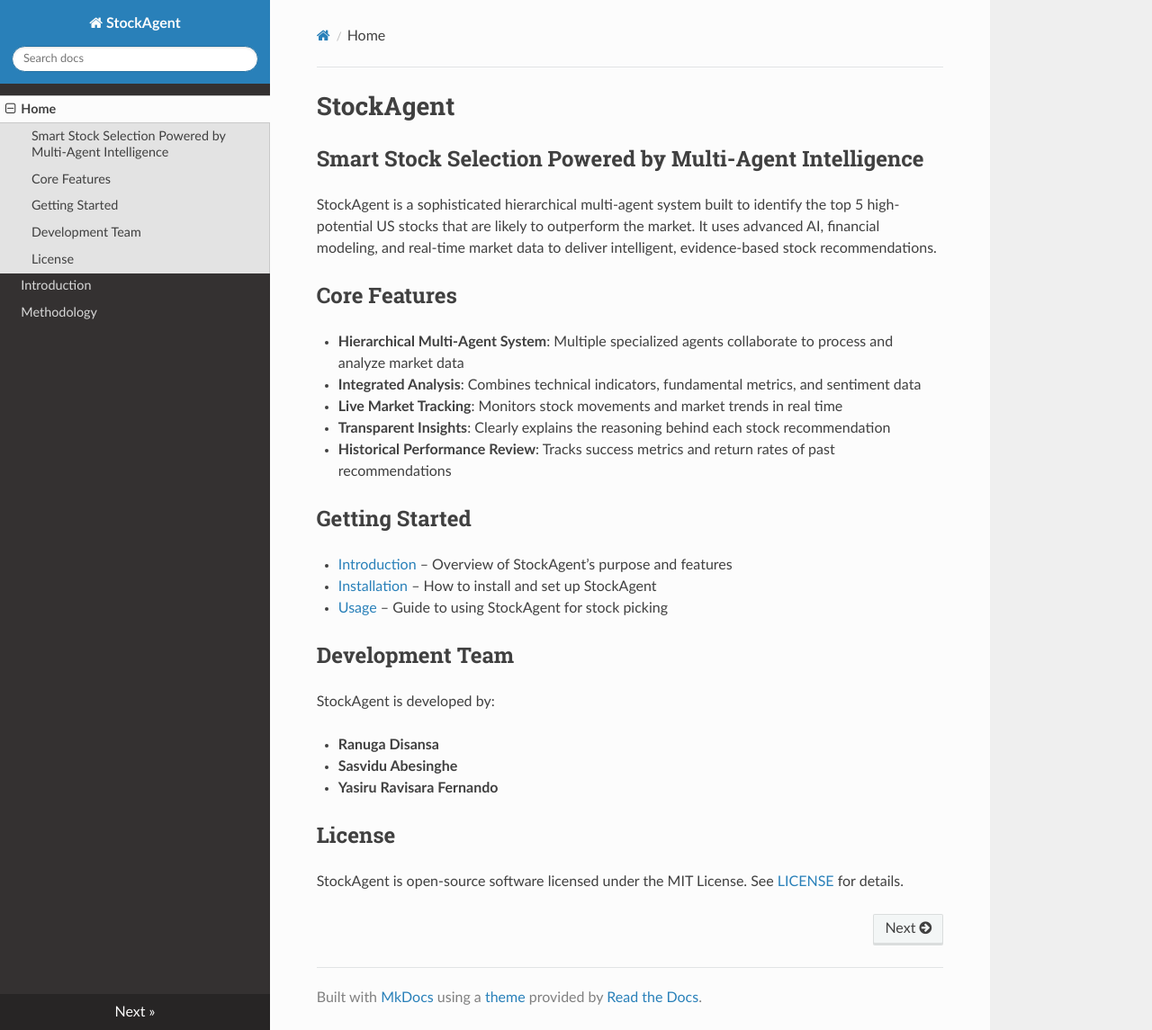
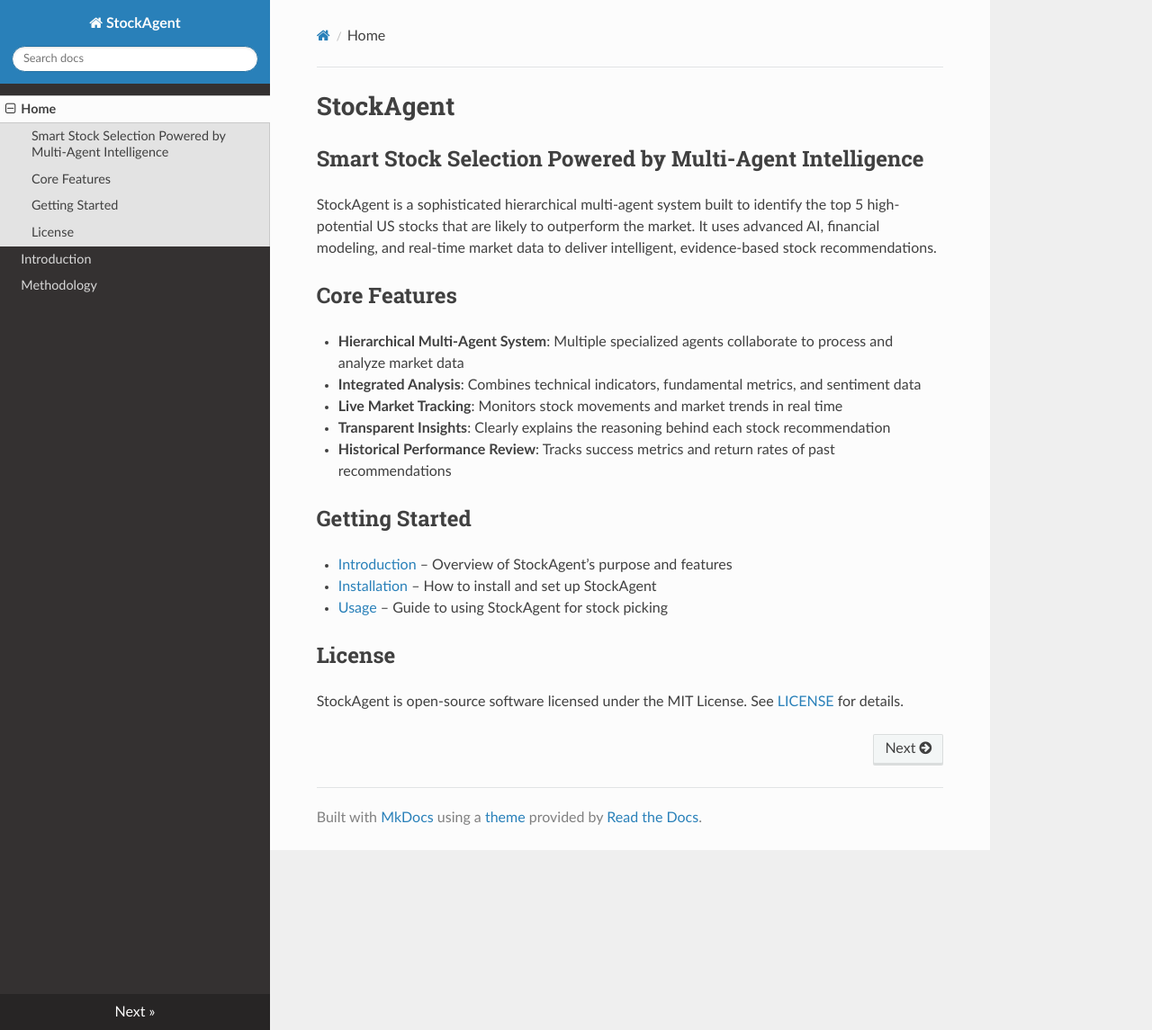
Before and after one commit to Lavanyacheshani/StockAgent, an MkDocs documentation site: the page built from docs/index.md, in a window 1280 px wide and 1145 px high. Shown: the whole window at 90% size. Built offline with MkDocs 1.6.1, drawn with Linux system fonts in a browser that asks for light colours; nearby versions of some CDN libraries.

Commit message:
index.md

```diff
--- a/docs/index.md
+++ b/docs/index.md
@@ -19,13 +19,6 @@
 - [Installation](installation.md) – How to install and set up StockAgent
 - [Usage](usage.md) – Guide to using StockAgent for stock picking
 
-## Development Team
-
-StockAgent is developed by:
-
-- **Ranuga Disansa**
-- **Sasvidu Abesinghe**
-- **Yasiru Ravisara Fernando**
 
 ## License
 
```
